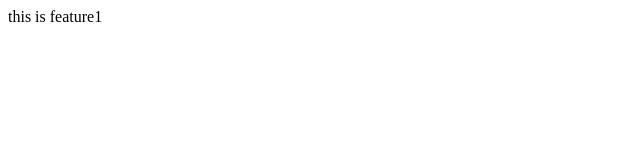
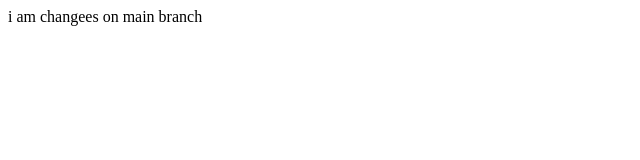
Before and after one commit to abuzar-adsplay/Localrepo, a plain HTML site: page index.html in a window 1280 px wide. Shown: the whole page, without its empty margins (0-640 px from the left). Drawn offline with Linux system fonts and the light colour scheme.

Commit message:
changes in main|

```diff
--- a/index.html
+++ b/index.html
@@ -1 +1 @@
-<p>this is feature1</p>
+<p>i am changees on main branch</p>
```
